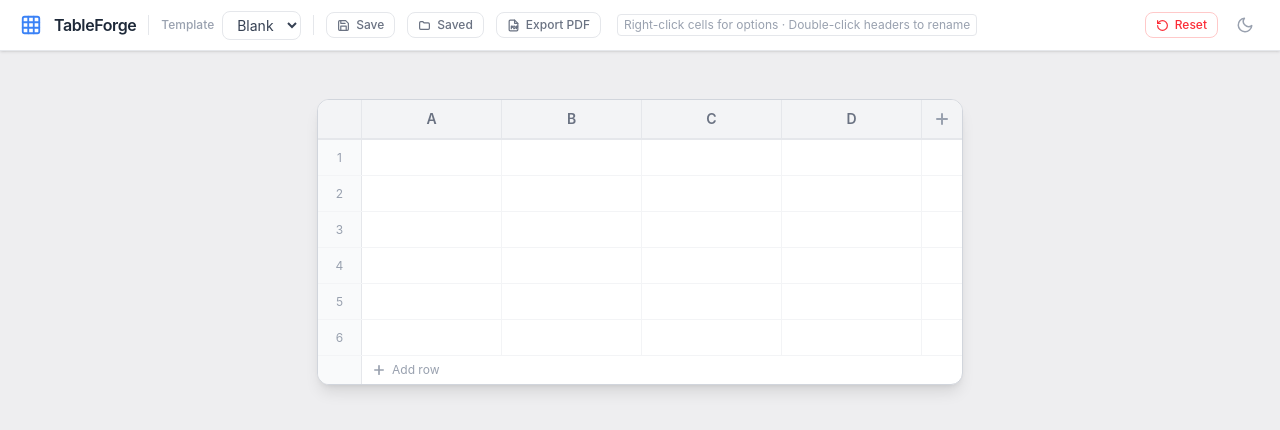
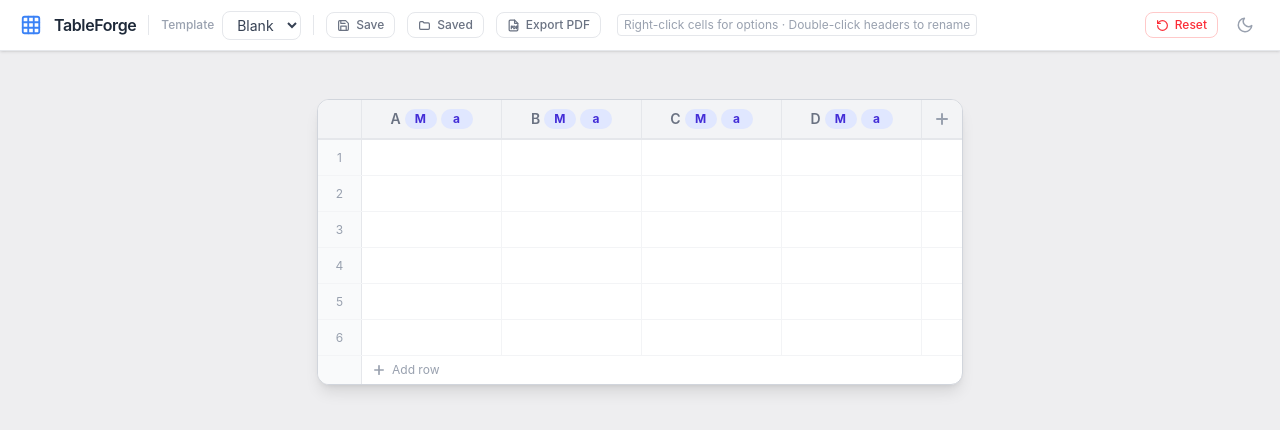
Before and after one commit to fleeri91/TableForge, a React (Vite) app: page / in a window 1280 px wide. Shown: the top 430 px of the page. Built offline with nearby package versions, Linux system fonts and the light colour scheme.

Commit message:
distance method buttons

```diff
--- a/src/App.tsx
+++ b/src/App.tsx
@@ -185,21 +185,9 @@ export function App() {
   }
 
   // Print just the table (toolbar hidden via print:hidden) using the browser's
-  // native "Save as PDF" — no extra dependencies needed. Forces light mode for
-  // the printed page regardless of the on-screen theme, for a clean document.
+  // native "Save as PDF" — no extra dependencies needed. The current light/dark
+  // theme carries over as-is, since print-color-adjust keeps background colors.
   function exportPdf() {
-    const root = document.documentElement;
-    const wasDark = root.classList.contains('dark');
-    let restored = false;
-    const restore = () => {
-      if (restored) return;
-      restored = true;
-      if (wasDark) root.classList.add('dark');
-      window.removeEventListener('afterprint', restore);
-    };
-    if (wasDark) root.classList.remove('dark');
-    window.addEventListener('afterprint', restore);
-    setTimeout(restore, 5000); // safety net if the browser never fires afterprint
     window.print();
   }
 
--- a/src/components/TableEditor.tsx
+++ b/src/components/TableEditor.tsx
@@ -5,10 +5,15 @@ import type { TableTemplate } from '../config/templates';
 
 // ── Types ──────────────────────────────────────────────────────────────────
 
+type Distance = 'S' | 'M' | 'L' | 'ST';
+type StartMethod = 'a' | 'v';
+
 interface Column {
   id: string;
   name: string;
   width: number;
+  distance: Distance;
+  startMethod: StartMethod;
 }
 
 interface Row {
@@ -52,7 +57,20 @@ function colLabel(index: number): string {
 }
 
 function makeColumn(index: number, width = 140): Column {
-  return { id: uid(), name: colLabel(index), width };
+  return { id: uid(), name: colLabel(index), width, distance: 'M', startMethod: 'a' };
+}
+
+const DISTANCES: readonly Distance[] = ['S', 'M', 'L', 'ST'];
+const START_METHODS: readonly StartMethod[] = ['a', 'v'];
+
+// Shared look for both header toggle badges, regardless of their current value.
+const HEADER_BADGE_STYLE =
+  'bg-indigo-100 text-indigo-700 hover:bg-indigo-200 dark:bg-indigo-900/50 dark:text-indigo-300 dark:hover:bg-indigo-900';
+
+// Cycles a value through a fixed list; direction -1 goes backward, +1 forward.
+function cycleValue<T>(values: readonly T[], current: T, direction: -1 | 1): T {
+  const idx = values.indexOf(current);
+  return values[(idx + direction + values.length) % values.length];
 }
 
 function makeRow(height = 36): Row {
@@ -77,9 +95,18 @@ function loadSaved(key: string) {
 export function TableEditor({ template, storageKey }: { template?: TableTemplate | null; storageKey: string }) {
   const [columns, setColumns] = useState<Column[]>(() => {
     const s = loadSaved(storageKey);
-    if (Array.isArray(s?.columns) && (s!.columns as Column[]).length > 0) return s!.columns as Column[];
+    if (Array.isArray(s?.columns) && (s!.columns as Column[]).length > 0) {
+      // Older saves may predate the distance/startMethod fields — default them.
+      return (s!.columns as Column[]).map(c => ({
+        ...c,
+        distance: c.distance ?? 'M',
+        startMethod: c.startMethod ?? 'a',
+      }));
+    }
     return template
-      ? Array.from({ length: template.columns }, (_, i) => ({ id: uid(), name: `${template.columnPrefix}:${i + 1}`, width: 140 }))
+      ? Array.from({ length: template.columns }, (_, i) => ({
+          id: uid(), name: `${template.columnPrefix}:${i + 1}`, width: 140, distance: 'M' as Distance, startMethod: 'a' as StartMethod,
+        }))
       : Array.from({ length: 4 }, (_, i) => makeColumn(i));
   });
   const [rows, setRows] = useState<Row[]>(() => {
@@ -167,6 +194,16 @@ export function TableEditor({ template, storageKey }: { template?: TableTemplate
 
   const renameColumn = (colId: string, name: string) =>
     setColumns(prev => prev.map(c => c.id === colId ? { ...c, name } : c));
+
+  const cycleDistance = (colId: string, direction: -1 | 1) =>
+    setColumns(prev => prev.map(c =>
+      c.id === colId ? { ...c, distance: cycleValue(DISTANCES, c.distance, direction) } : c
+    ));
+
+  const cycleStartMethod = (colId: string, direction: -1 | 1) =>
+    setColumns(prev => prev.map(c =>
+      c.id === colId ? { ...c, startMethod: cycleValue(START_METHODS, c.startMethod, direction) } : c
+    ));
 
   const resizeColumn = (colId: string, width: number) =>
     setColumns(prev =>
@@ -283,10 +320,10 @@ export function TableEditor({ template, storageKey }: { template?: TableTemplate
       <div className="inline-flex flex-col overflow-hidden rounded-xl border border-gray-300 dark:border-gray-600 shadow-lg bg-white dark:bg-gray-900">
 
         {/* ── Header Row ── */}
-        <div className="flex border-b-2 border-gray-200 dark:border-gray-700">
+        <div className="flex border-b-2 border-gray-200 dark:border-gray-700 print:border-b-0">
           {/* Corner cell */}
           <div
-            className="shrink-0 bg-gray-100 dark:bg-gray-800 border-r border-gray-200 dark:border-gray-700"
+            className="shrink-0 bg-gray-100 dark:bg-gray-800 border-r border-gray-200 dark:border-gray-700 print:border-r-0"
             style={{ width: ROW_NUM_W, height: 38 }}
           />
 
@@ -294,7 +331,7 @@ export function TableEditor({ template, storageKey }: { template?: TableTemplate
           {columns.map((col, ci) => (
             <div
               key={col.id}
-              className="relative shrink-0 bg-gray-100 dark:bg-gray-800 border-r border-gray-200 dark:border-gray-700 group"
+              className="relative shrink-0 bg-gray-100 dark:bg-gray-800 border-r border-gray-200 dark:border-gray-700 print:border-r-0 group"
               style={{ width: col.width, height: 38 }}
             >
               {editingHeader === col.id ? (
@@ -310,17 +347,43 @@ export function TableEditor({ template, storageKey }: { template?: TableTemplate
                 />
               ) : (
                 <div
-                  className="flex items-center justify-center h-full px-2 text-sm font-semibold text-gray-500 dark:text-gray-400 cursor-default select-none"
+                  className="flex items-center justify-center gap-1 h-full px-2 text-sm font-semibold text-gray-500 dark:text-gray-400 cursor-default select-none"
                   onDoubleClick={() => setEditingHeader(col.id)}
                   title="Double-click to rename"
                 >
-                  {col.name || colLabel(ci)}
+                  <span className="truncate">{col.name || colLabel(ci)}</span>
+                  <button
+                    type="button"
+                    onClick={e => { e.stopPropagation(); cycleDistance(col.id, -1); }}
+                    onContextMenu={e => { e.preventDefault(); e.stopPropagation(); cycleDistance(col.id, 1); }}
+                    onDoubleClick={e => e.stopPropagation()}
+                    className={[
+                      'shrink-0 w-8 py-1 rounded-full text-xs font-bold leading-none tracking-wide text-center transition-colors',
+                      HEADER_BADGE_STYLE,
+                    ].join(' ')}
+                    title={`Distance: ${col.distance} — left-click back, right-click forward`}
+                  >
+                    {col.distance}
+                  </button>
+                  <button
+                    type="button"
+                    onClick={e => { e.stopPropagation(); cycleStartMethod(col.id, -1); }}
+                    onContextMenu={e => { e.preventDefault(); e.stopPropagation(); cycleStartMethod(col.id, 1); }}
+                    onDoubleClick={e => e.stopPropagation()}
+                    className={[
+                      'shrink-0 w-8 py-1 rounded-full text-xs font-bold leading-none tracking-wide text-center transition-colors',
+                      HEADER_BADGE_STYLE,
+                    ].join(' ')}
+                    title={`Start method: ${col.startMethod} — left-click back, right-click forward`}
+                  >
+                    {col.startMethod}
+                  </button>
                 </div>
               )}
 
               {/* Column resize handle */}
               <div
-                className="absolute top-0 right-0 w-1.5 h-full cursor-col-resize hover:bg-blue-400 transition-colors z-10"
+                className="absolute top-0 right-0 w-1.5 h-full cursor-col-resize hover:bg-blue-400 transition-colors z-10 print:hidden"
                 onMouseDown={e => startColResize(e, col.id, col.width)}
               />
             </div>
@@ -328,7 +391,7 @@ export function TableEditor({ template, storageKey }: { template?: TableTemplate
 
           {/* Add column */}
           <button
-            className="shrink-0 flex items-center justify-center w-10 bg-gray-100 dark:bg-gray-800 hover:bg-gray-200 dark:hover:bg-gray-700 transition-colors text-gray-400 dark:text-gray-500 hover:text-gray-600 dark:hover:text-gray-300"
+            className="shrink-0 flex items-center justify-center w-10 bg-gray-100 dark:bg-gray-800 hover:bg-gray-200 dark:hover:bg-gray-700 transition-colors text-gray-400 dark:text-gray-500 hover:text-gray-600 dark:hover:text-gray-300 print:hidden"
             style={{ height: 38 }}
             onClick={() => addColumn()}
             title="Add column"
@@ -341,14 +404,14 @@ export function TableEditor({ template, storageKey }: { template?: TableTemplate
         {rows.map((row, ri) => (
           <div
             key={row.id}
-            className="flex border-b border-gray-100 dark:border-gray-700/60 group/row"
+            className="flex border-b border-gray-100 dark:border-gray-700/60 print:border-b-0 group/row"
             style={{ height: row.height }}
             onMouseEnter={() => setHoveredRowId(row.id)}
             onMouseLeave={() => setHoveredRowId(null)}
           >
             {/* Row number */}
             <div
-              className={['relative shrink-0 flex items-center justify-center border-r border-gray-200 dark:border-gray-700 text-xs text-gray-400 dark:text-gray-500 select-none cursor-default transition-colors',
+              className={['relative shrink-0 flex items-center justify-center border-r border-gray-200 dark:border-gray-700 print:border-r-0 text-xs text-gray-400 dark:text-gray-500 select-none cursor-default transition-colors',
                 hoveredRowId === row.id ? 'bg-blue-50 dark:bg-blue-950/40' : 'bg-gray-50 dark:bg-gray-800',
               ].join(' ')}
               style={{ width: ROW_NUM_W }}
@@ -357,7 +420,7 @@ export function TableEditor({ template, storageKey }: { template?: TableTemplate
               {ri + 1}
               {/* Row resize handle */}
               <div
-                className="absolute bottom-0 left-0 right-0 h-1.5 cursor-row-resize hover:bg-blue-400 transition-colors z-10"
+                className="absolute bottom-0 left-0 right-0 h-1.5 cursor-row-resize hover:bg-blue-400 transition-colors z-10 print:hidden"
                 onMouseDown={e => startRowResize(e, row.id, row.height)}
               />
             </div>
@@ -373,7 +436,7 @@ export function TableEditor({ template, storageKey }: { template?: TableTemplate
                 <div
                   key={col.id}
                   className={[
-                    'relative shrink-0 border-r border-gray-100 dark:border-gray-700/60 transition-colors',
+                    'relative shrink-0 border-r border-gray-100 dark:border-gray-700/60 print:border-r-0 transition-colors',
                     isDisabled
                       ? 'bg-gray-400 dark:bg-gray-600'
                       : isActive
@@ -437,7 +500,7 @@ export function TableEditor({ template, storageKey }: { template?: TableTemplate
         ))}
 
         {/* ── Add row ── */}
-        <div className="flex">
+        <div className="flex print:hidden">
           <div
             className="shrink-0 bg-gray-50 dark:bg-gray-800 border-r border-gray-200 dark:border-gray-700"
             style={{ width: ROW_NUM_W }}
```
